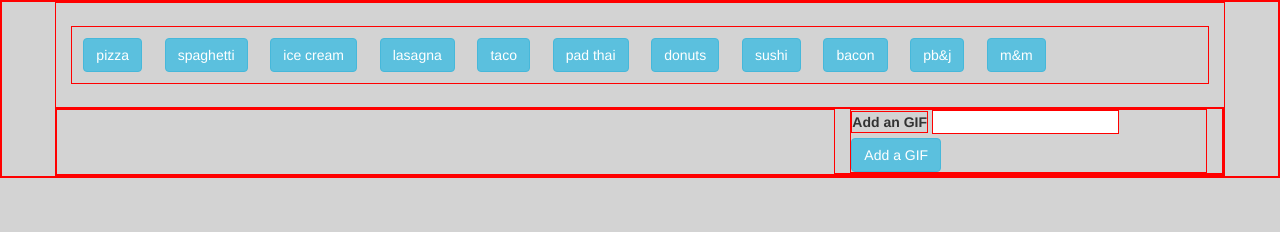
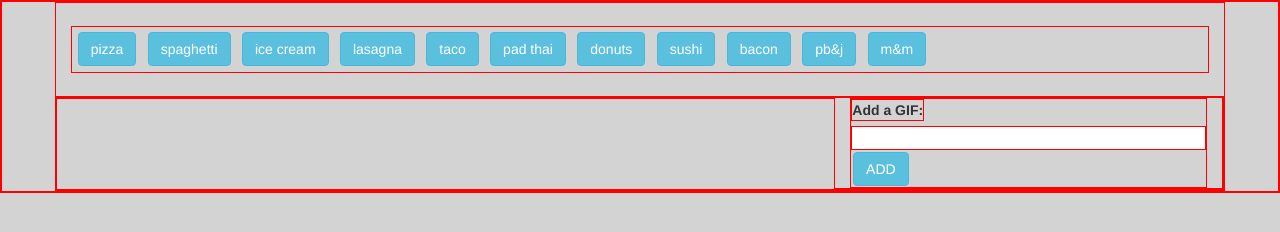
Before and after one commit to ricopella/giftastic, a plain HTML site: page index.html in a window 1280 px wide. Drawn offline with nearby package versions, Linux system fonts and the light colour scheme.

Commit message:
fixed 3rd click bug

```diff
--- a/assets/css/style.css
+++ b/assets/css/style.css
@@ -10,8 +10,12 @@ body {
     margin: 2% 0 2% 0;
 }
 
+#gif-input {
+    width: 100%;
+}
+
 .gif-btn {
-    margin: 1%;
+    margin: .5%;
 }
 
 p {
--- a/assets/javascript/app.js
+++ b/assets/javascript/app.js
@@ -72,11 +72,11 @@ function displayGif() {
                 $(this).attr("src", $(this).data("animated"));
                 // update data-state for next event click
                 $(this).attr("data-state", "animated");
-            } else {
+            } else if (gifData === "animated") {
                 // if data-state is anmite - change src to still
                 $(this).attr("src", $(this).data("still"));
                 // change data-state back to still for next event handler
-                $(this).attr("data-state", $(this).data("still"));
+                $(this).attr("data-state", "still");
             };
         }); // end #gifSelection click
 
--- a/index.html
+++ b/index.html
@@ -34,12 +34,13 @@
             <div id="gifSearch" class="col-md-4">
 
                 <form id="gif-form">
-                    <label for="gif-input">Add an GIF</label>
-                    <input type="text" id="gif-input"><br>
+                    <label for="gif-input">Add a GIF:</label>
+                    <br />
+                    <input type="text" id="gif-input">
+                    <br />
 
                     <!-- Add new GIF -->
-
-                    <button type="button" id="add-gif" class="btn btn-info">Add a GIF</button>
+                    <button type="submit" id="add-gif" class="btn gif-btn btn-info">ADD</button>
             </div>
         </div>
     </div>
```
